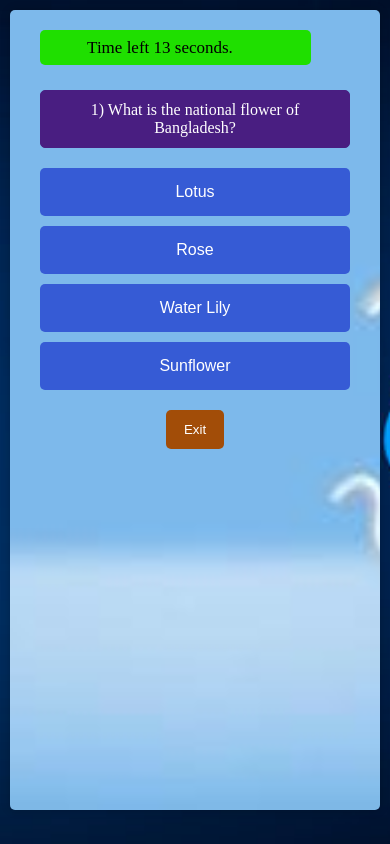
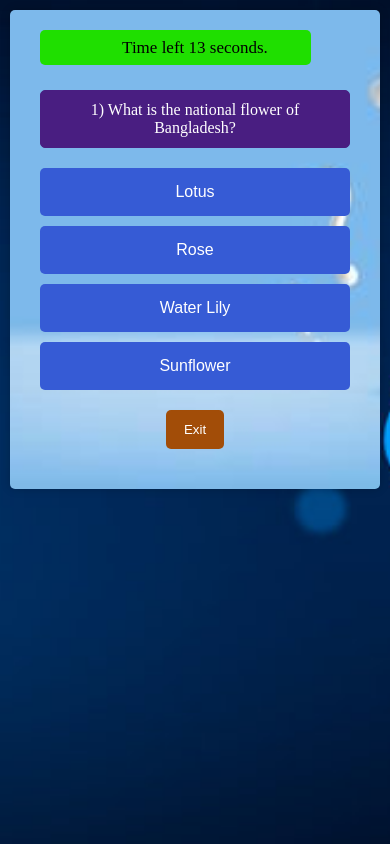
Before and after one commit to mahadi-wd/Generate-OTP, a plain HTML site: page quiz/quiz.html in a window 390 px wide. Both pictures are taken after a click on the button "Start Quiz". Drawn offline with Linux system fonts and the light colour scheme.

Commit message:
change some hight of scoreShit

```diff
--- a/quiz/quiz.css
+++ b/quiz/quiz.css
@@ -9,6 +9,7 @@ body{
     background-size: cover;
     background-position: center;
 }
+
 
 #startQuizContainer{
     display: flex;
@@ -66,6 +67,8 @@ body{
     background-position: center;
     display: none;
 }
+
+
 #question{
     font-size: 20px;
     margin-bottom: 20px;
@@ -224,7 +227,7 @@ body{
 
     #quiz-container {
         width: 90%;
-       height: 90%;
+
        margin: 10px;
     }
 
@@ -248,12 +251,15 @@ body{
     }
     #countdown{
         text-align: center;
+
     }
     #timeLeft{
         width: 200px;
         font-size: 17px;
         margin: auto 0;
+        position: absolute;
         bottom: 22px;
-        padding-left: 20px;
+        left: 50%; /* Move it to the middle of the container */
+        transform: translateX(-50%);
     }
 }
--- a/quiz/quiz.html
+++ b/quiz/quiz.html
@@ -31,8 +31,9 @@
             <button onclick="exitBtn()" id="exitQuiz">Exit</button>
            </div>
 
-            <div id="score-container"></div>
+
         </div>
+        <div id="score-container"></div>
     </div>
 
     <script src="quiz.js"></script>
```
Also changed, not shown: quiz/quiz.js (line endings or trailing spaces).
